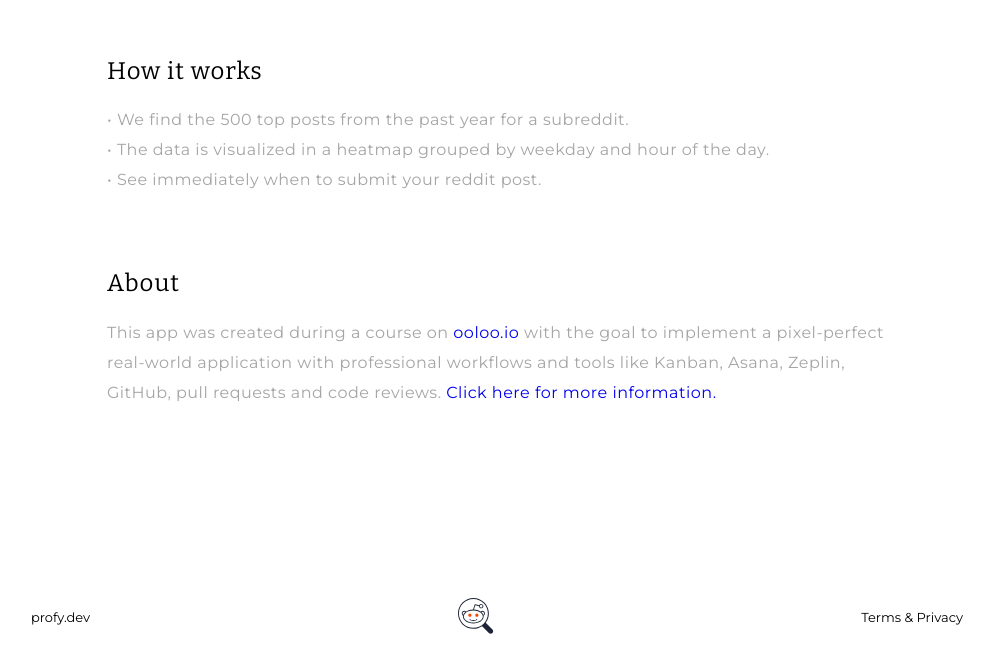
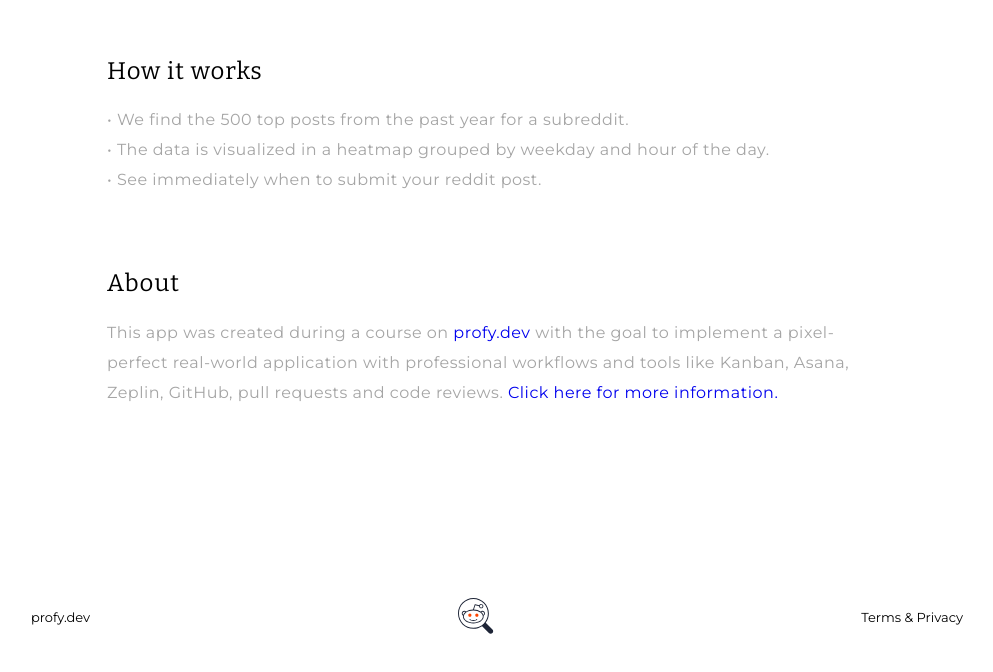
Before and after one commit to jkettmann/reddit-timer-radu-lefter, a React (Create React App) app: page / in a window 1280 px wide. Shown: the part 875-1547 px from the top of the page, without its empty margins (143-1136 px from the left). Built offline with nearby package versions, Linux system fonts and the light colour scheme.

Commit message:
changed ooloo to profy

```diff
--- a/src/Components/Home/Home.js
+++ b/src/Components/Home/Home.js
@@ -58,7 +58,7 @@ function Home() {
             </h2>
             <div>
               This app was created during a course on
-              <a href="https://profy.dev"> ooloo.io </a>
+              <a href="https://profy.dev"> profy.dev </a>
               with the goal
               to implement a pixel-perfect real-world application with professional
               workflows and tools like Kanban, Asana, Zeplin, GitHub, pull requests
```
